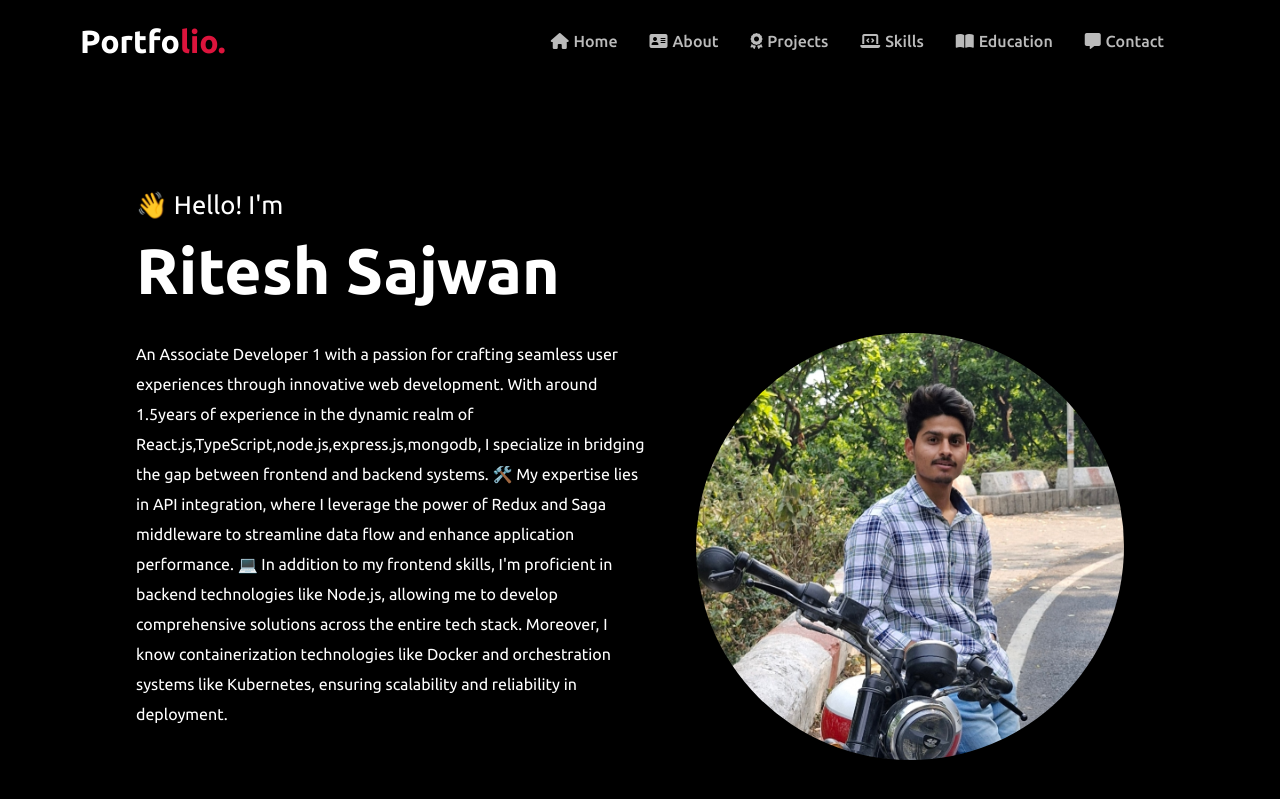
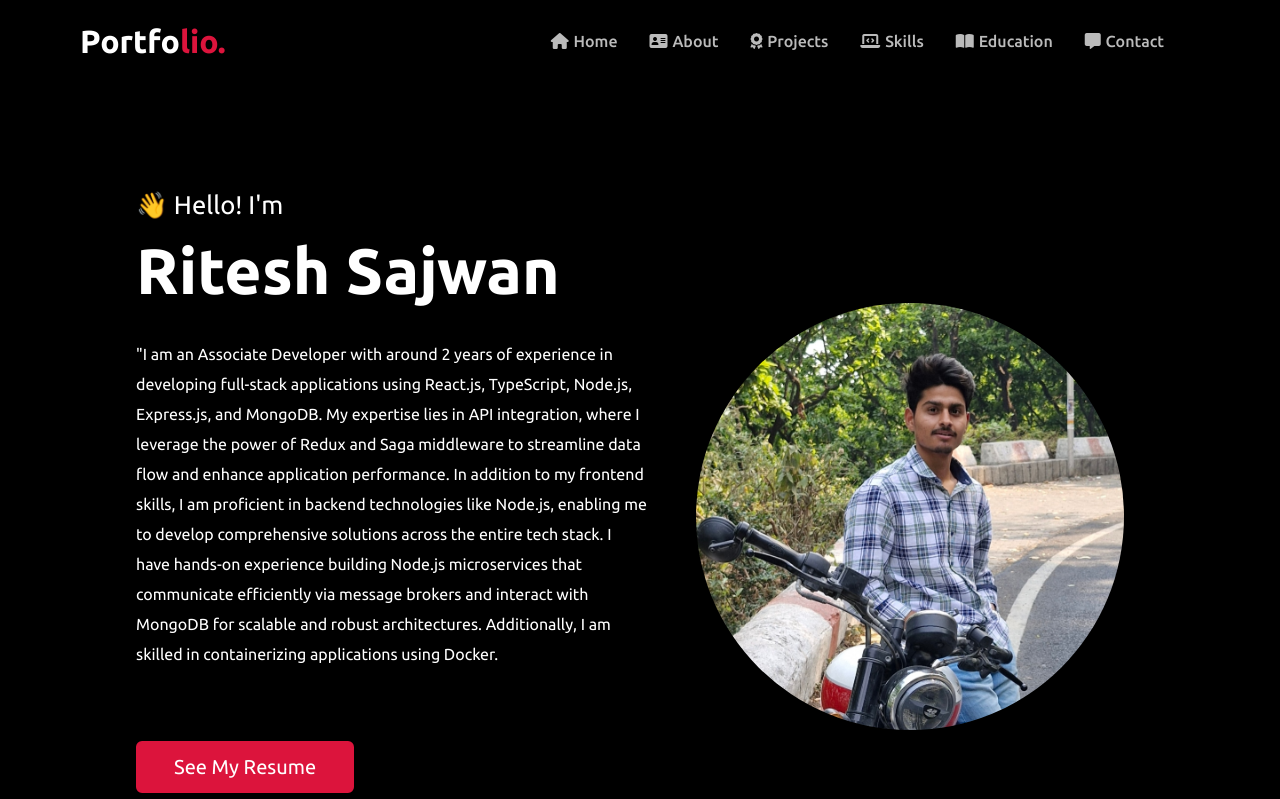
Before and after one commit to riteshSajwan/portfolio, a React (Create React App) app: page / in a window 1280 px wide. Shown: the top 799 px of the page. Built offline with nearby package versions, Linux system fonts and the light colour scheme.

Commit message:
Update Greeting.jsx

```diff
--- a/src/containers/Greeting/Greeting.jsx
+++ b/src/containers/Greeting/Greeting.jsx
@@ -22,12 +22,11 @@ const Greeting = () => {
                     <div className="text-2">{greeting.username}</div>
                     <div className="text-3">
                         <p>
-                    An Associate Developer 1 with a passion for crafting seamless user experiences through innovative web development. With around 1.5years of  experience in the dynamic realm of React.js,TypeScript,node.js,express.js,mongodb,   I specialize in bridging the gap between frontend and backend systems.
-
-                    🛠️ My expertise lies in API integration, where I leverage the power of Redux and Saga middleware to streamline data flow and enhance application performance.
-
-                    💻 In addition to my frontend skills, I'm proficient in backend technologies like Node.js, allowing me to develop comprehensive solutions across the entire tech stack. Moreover, I know containerization technologies like Docker and orchestration systems like Kubernetes, ensuring scalability and reliability in deployment.
-
+                           "I am an Associate Developer with around 2 years of experience in developing full-stack applications using React.js, TypeScript, Node.js, Express.js, and MongoDB.
+                            My expertise lies in API integration, where I leverage the power of Redux and Saga middleware to streamline data flow and enhance application performance.
+                            In addition to my frontend skills, I am proficient in backend technologies like Node.js, enabling me to develop comprehensive solutions across the entire tech stack.
+                            I have hands-on experience building Node.js microservices that communicate efficiently via message brokers and interact with MongoDB for scalable and robust architectures.
+                            Additionally, I am skilled in containerizing applications using Docker.
                         </p>  </div>
                     <div className="resume">
                         <a href={process.env.PUBLIC_URL + `RiteshResume.pdf`} target="_blank">See My Resume</a>
```
